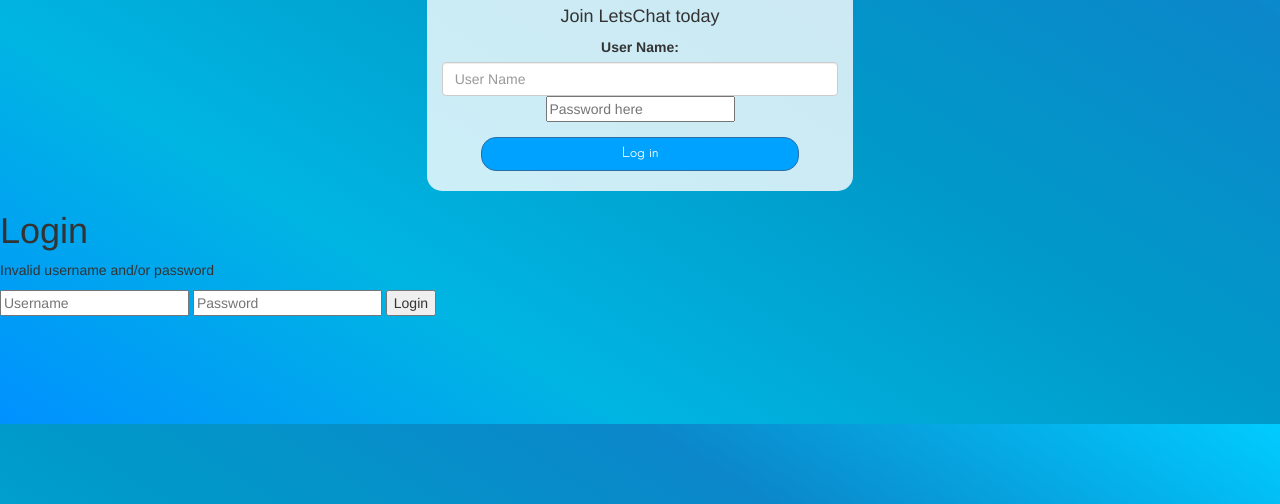
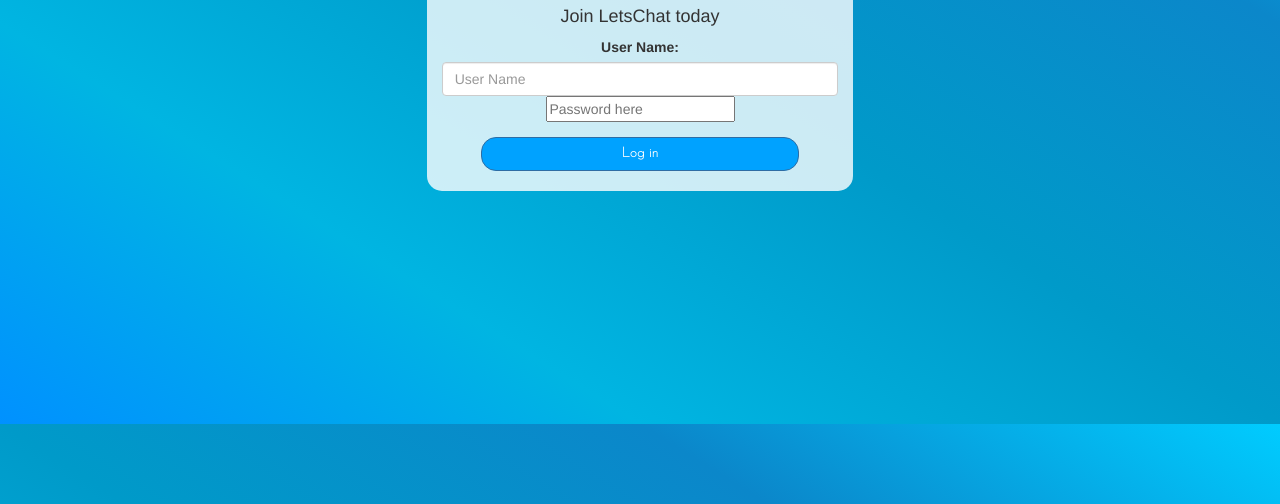
Before and after one commit to krishlala/Communication, a plain HTML site: page index.html in a window 1280 px wide. Shown: the part 376-880 px from the top of the page. Drawn offline with nearby package versions, Linux system fonts and the light colour scheme; a web font is replaced by a local one.

Commit message:
Update index.html

```diff
--- a/index.html
+++ b/index.html
@@ -45,22 +45,7 @@
 			<button id="login_button" class="btn btn-primary" onclick="addUser()">Log in</button>
 			<br><br>
 		</div>
-	</center>
-
-		<main id="main-holder">
-    <h1 id="login-header">Login</h1>
-
-    <div id="login-error-msg-holder">
-      <p id="login-error-msg">Invalid username <span id="error-msg-second-line">and/or password</span></p>
-    </div>
-
-    <form id="login-form">
-      <input type="text" name="username" id="username-field" class="login-form-field" placeholder="Username">
-      <input type="password" name="password" id="password-field" class="login-form-field" placeholder="Password">
-      <input type="submit" value="Login" id="login-form-submit">
-    </form>
-
-  </main>
+		</center>
 
 	</body>
 	</html>
```
